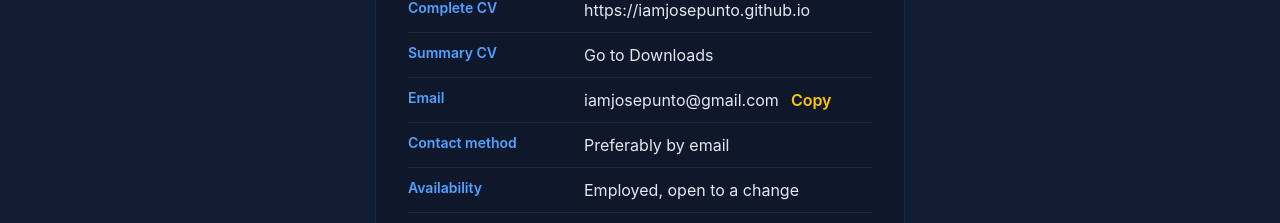
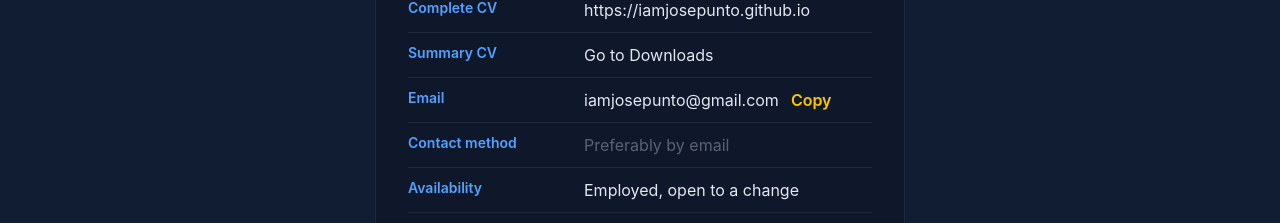
Before and after one commit to iamjosepunto/iamjosepunto.github.io, a React (Vite) app: page / in a window 1280 px wide. Shown: the part 1613-1836 px from the top of the page. Built offline with nearby package versions, Linux system fonts and the light colour scheme.

Commit message:
Web: parpadeo suave en Preferiblemente por email (About y Contact)

```diff
--- a/src/components/About.tsx
+++ b/src/components/About.tsx
@@ -34,7 +34,7 @@ const About = () => {
     workmode: string;
   };
 
-  const rows: { label: string; value: string; href?: string; copy?: boolean; internal?: boolean }[] = [
+  const rows: { label: string; value: string; href?: string; copy?: boolean; internal?: boolean; blink?: boolean }[] = [
     { label: data.labels.name, value: data.name },
     { label: data.labels.birth, value: data.birth },
     { label: data.labels.nationality, value: data.nationality },
@@ -42,7 +42,7 @@ const About = () => {
     { label: data.labels.cv, value: data.cv, href: data.cv },
     { label: data.labels.summaryCv, value: data.labels.summaryCvLink, href: "#downloads", internal: true },
     { label: data.labels.email, value: data.email, copy: true },
-    { label: data.labels.contact, value: data.contact },
+    { label: data.labels.contact, value: data.contact, blink: true },
     { label: data.labels.availability, value: data.availability },
     { label: data.labels.workmode, value: data.workmode },
   ];
@@ -152,7 +152,13 @@ const About = () => {
                 {row.value}
               </a>
             ) : (
-              <span className="text-ivory sm:w-72">{row.value}</span>
+              <span className="text-ivory sm:w-72">
+                {row.blink ? (
+                  <span className="blink-soft">{row.value}</span>
+                ) : (
+                  row.value
+                )}
+              </span>
             )}
           </div>
         ))}
--- a/src/components/Contact.tsx
+++ b/src/components/Contact.tsx
@@ -158,7 +158,7 @@ const Contact = () => {
           <span className="text-yellow-400 font-semibold">
             {t("about.data.labels.contact")}
           </span>{" "}
-          - {t("about.data.contact")}
+          - <span className="blink-soft">{t("about.data.contact")}</span>
         </p>
 
         <div className="flex flex-col gap-6">
--- a/src/index.css
+++ b/src/index.css
@@ -11,3 +11,22 @@ html {
 body {
   margin: 0;
 }
+
+@keyframes blinkSoft {
+  0%, 100% {
+    opacity: 1;
+  }
+  50% {
+    opacity: 0.35;
+  }
+}
+
+.blink-soft {
+  animation: blinkSoft 2s ease-in-out infinite;
+}
+
+@media (prefers-reduced-motion: reduce) {
+  .blink-soft {
+    animation: none;
+  }
+}
```
